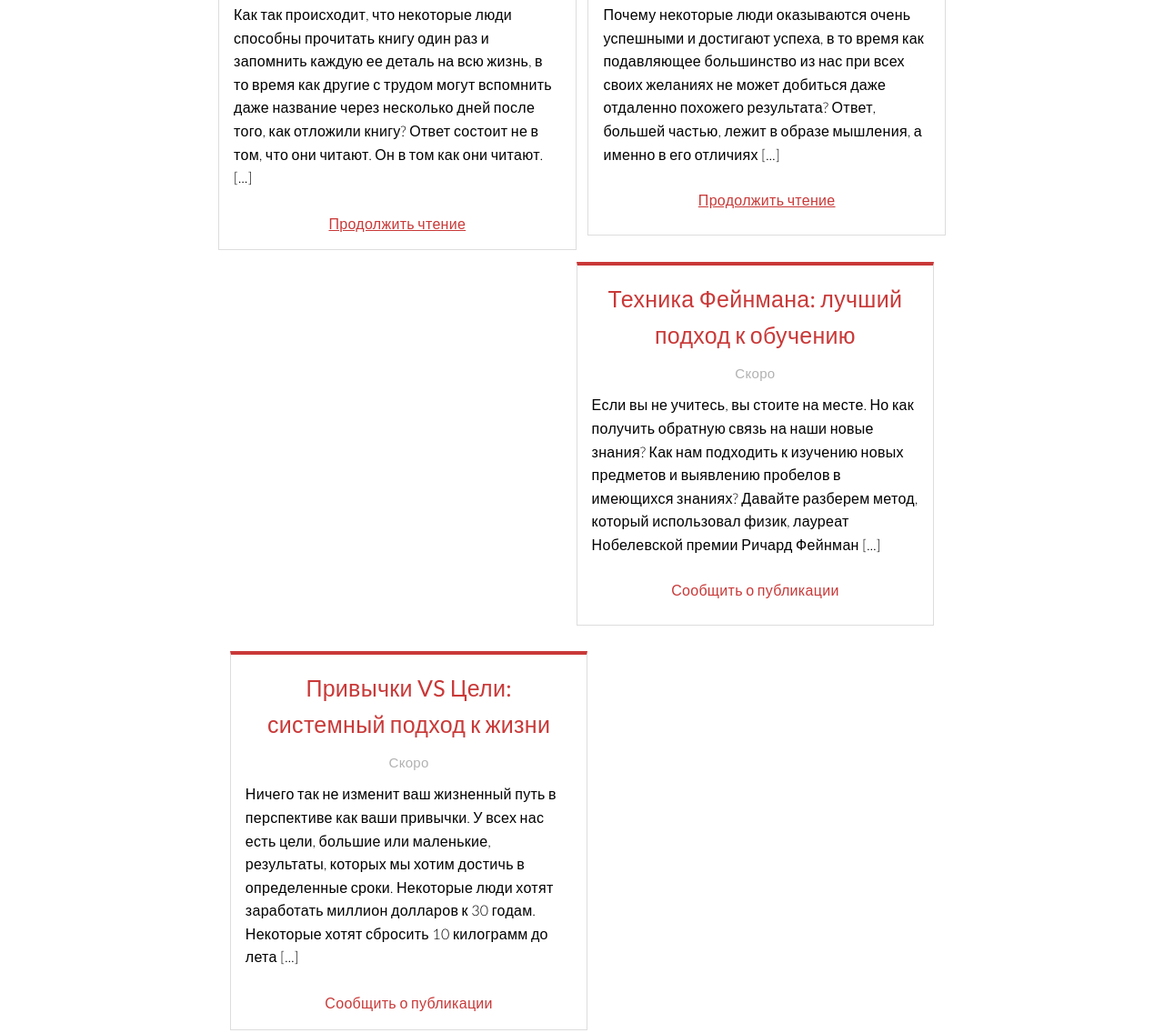
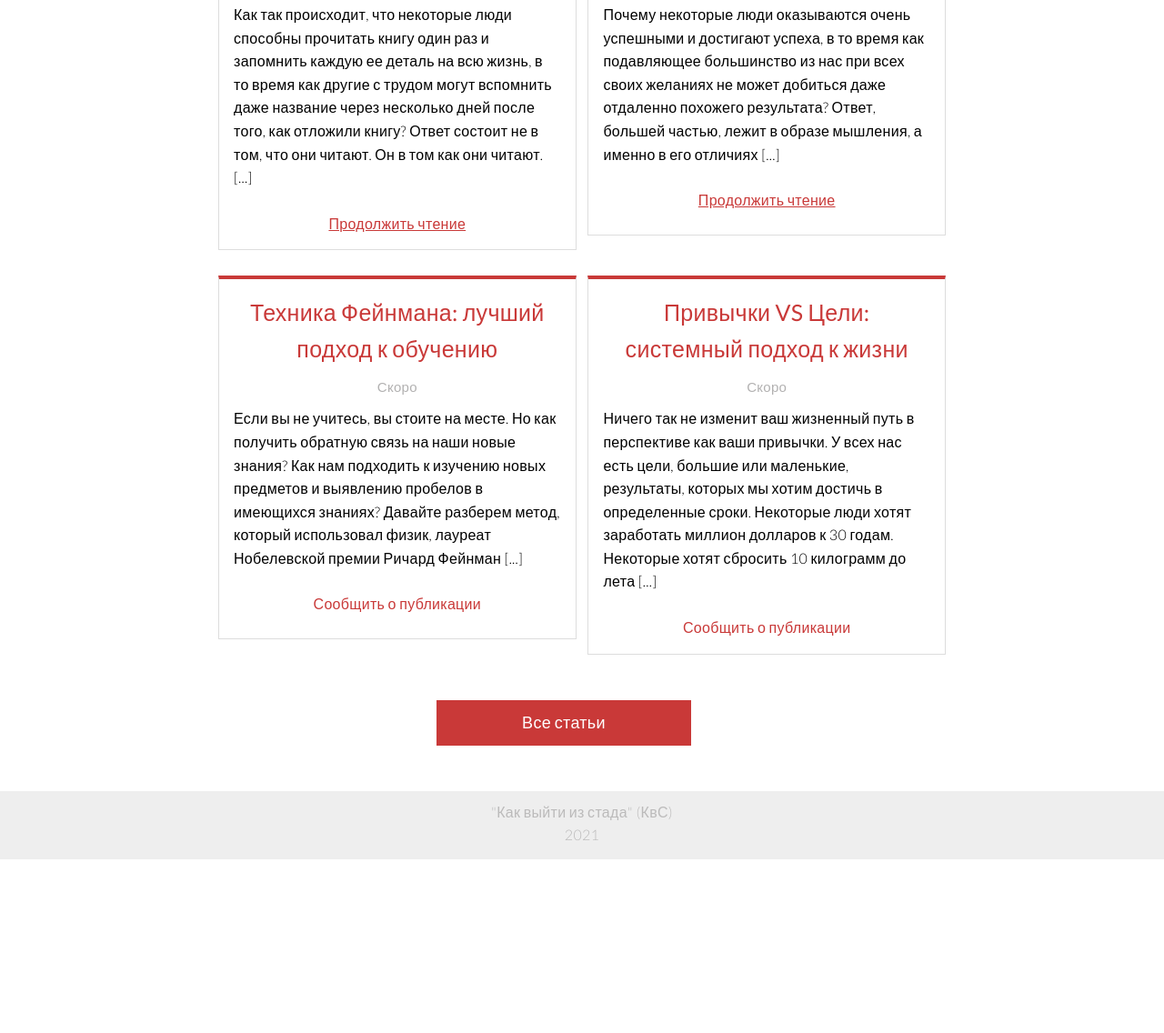
Before and after one commit to aapxx87/kvs, a website: page index.html in a window 1280 px wide. Shown: the part 775-1911 px from the top of the page at 91% size. After the commit the page ends 1720 px from the top, so only its background shows below. Drawn offline with nearby package versions, Linux system fonts and the light colour scheme.

Commit message:
Update index.html

```diff
--- a/index.html
+++ b/index.html
@@ -128,7 +128,7 @@
 
 
 
-  <div class="row recent-articles-block">
+  <div class="row main-section--recent-articles-box">
 
     <div class='col span-1-of-2 main-section--recent-articles-box--card'>
 
```
